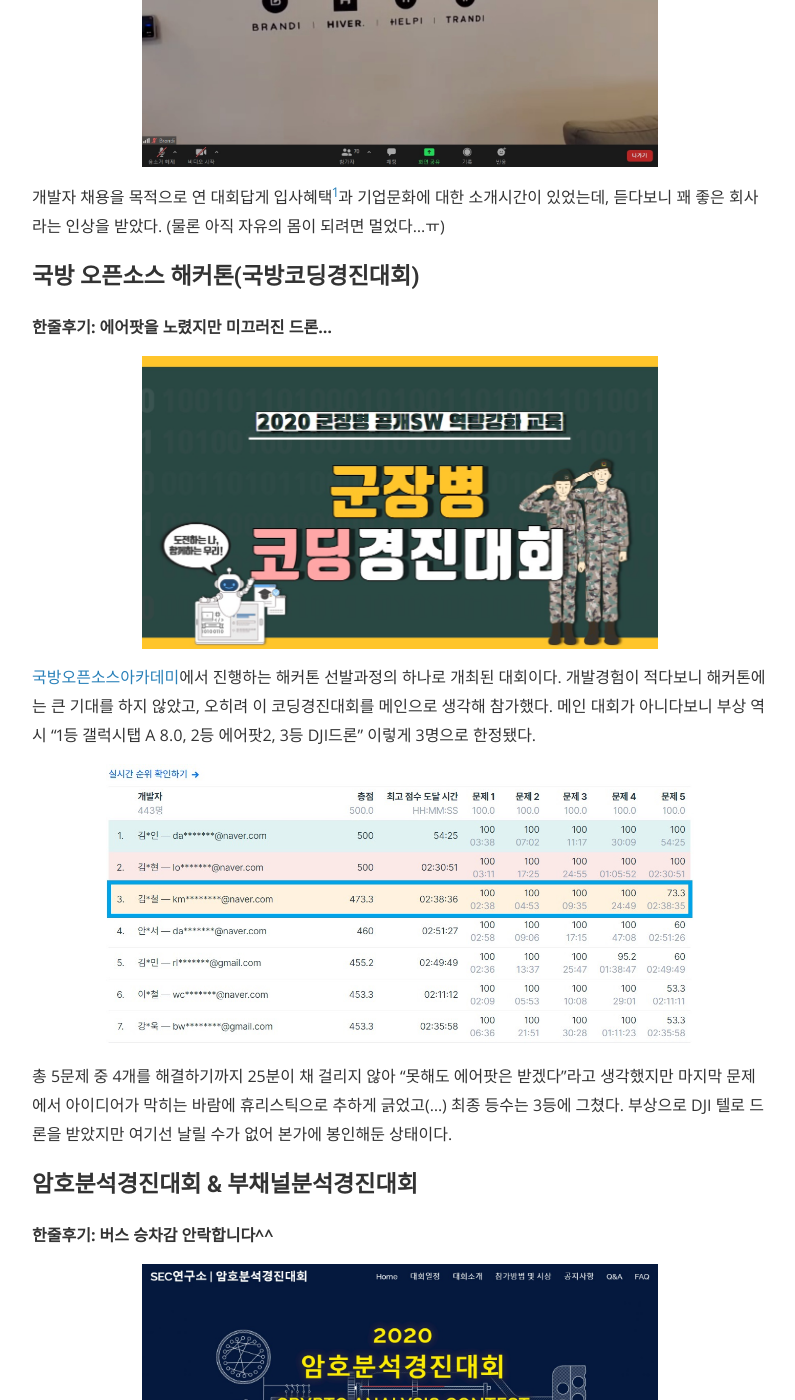
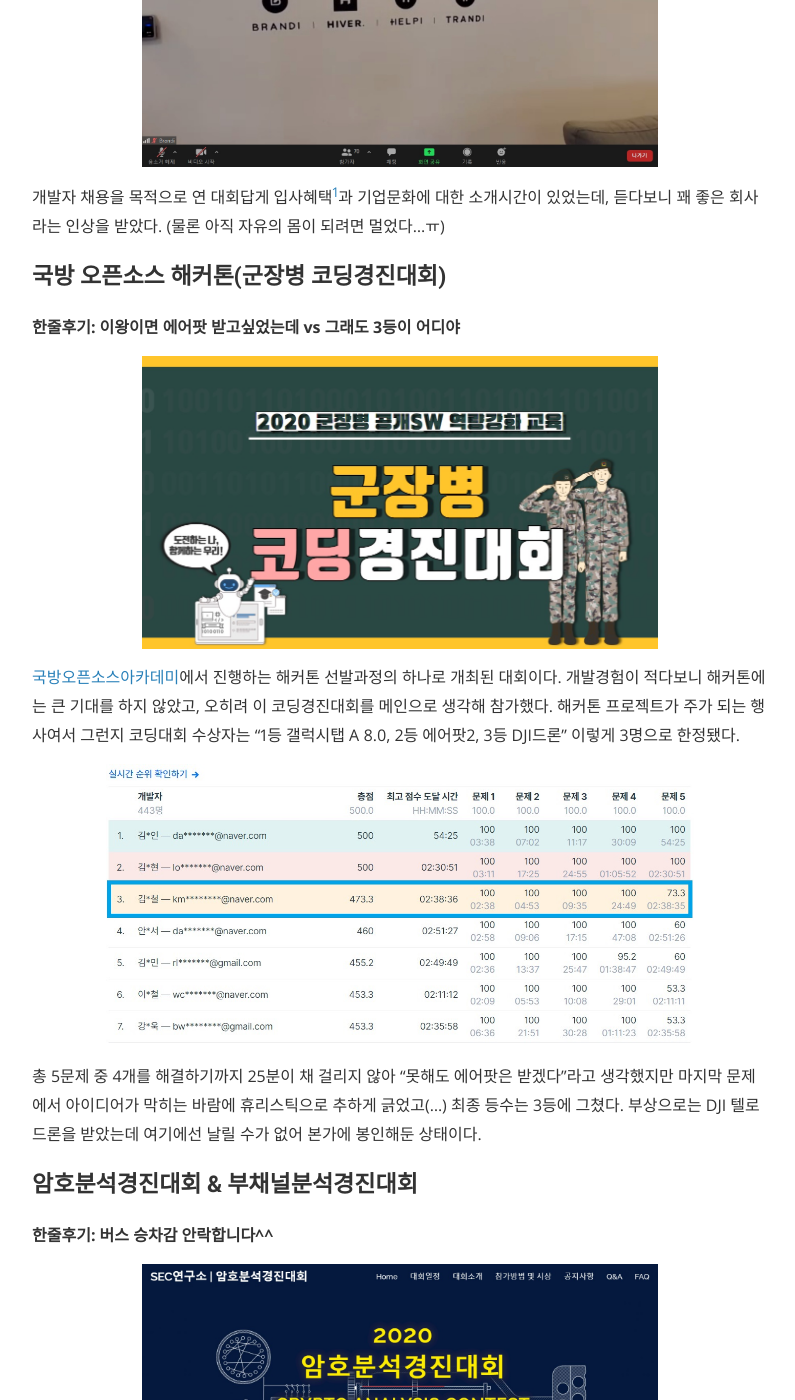
Before and after one commit to nyan101/nyan101.github.io, a Jekyll site: the page built from _posts/2020-11-18-programming-contests-in-2020-review.md, in a window 1280 px wide and 1400 px high, scrolled down 2123 px. Shown: the whole window, without its empty margins (240-1035 px from the left). Built offline with Jekyll 4.4.1, drawn with Linux system fonts in a browser that asks for light colours; nearby versions of some CDN libraries; formulas are drawn with MathJax 3; comment, search, counter and statistics services are not loaded; a style sheet for code colours, icons or effects is not loaded; some of the changed text lies outside the part shown.

Commit message:
fix typo

```diff
--- a/_posts/2020-11-18-programming-contests-in-2020-review.md
+++ b/_posts/2020-11-18-programming-contests-in-2020-review.md
@@ -35,17 +35,17 @@
 [^1]: 기본 연봉상승 1000만원과 함께 사이닝 보너스 1000만원, 스톡옵션 1000만원
 
 
-### 국방 오픈소스 해커톤(국방코딩경진대회)
+### 국방 오픈소스 해커톤(군장병 코딩경진대회)
 
-**한줄후기: 에어팟을 노렸지만 미끄러진 드론...**
+**한줄후기: 이왕이면 에어팟 받고싶었는데 vs 그래도 3등이 어디야**
 
 <img src="/assets/images/2020/11/osam-01.jpg" style="width:70%">
 
-[국방오픈소스아카데미](https://osam.kr/main/index.jsp)에서 진행하는 해커톤 선발과정의 하나로 개최된 대회이다. 개발경험이 적다보니 해커톤에는 큰 기대를 하지 않았고, 오히려 이 코딩경진대회를 메인으로 생각해 참가했다. 메인 대회가 아니다보니 부상 역시 "1등 갤럭시탭 A 8.0, 2등 에어팟2, 3등 DJI드론" 이렇게 3명으로 한정됐다.
+[국방오픈소스아카데미](https://osam.kr/main/index.jsp)에서 진행하는 해커톤 선발과정의 하나로 개최된 대회이다. 개발경험이 적다보니 해커톤에는 큰 기대를 하지 않았고, 오히려 이 코딩경진대회를 메인으로 생각해 참가했다. 해커톤 프로젝트가 주가 되는 행사여서 그런지 코딩대회 수상자는 "1등 갤럭시탭 A 8.0, 2등 에어팟2, 3등 DJI드론" 이렇게 3명으로 한정됐다.
 
 <img src="/assets/images/2020/11/osam-02.jpg" style="width:80%">
 
-총 5문제 중 4개를 해결하기까지 25분이 채 걸리지 않아 "못해도 에어팟은 받겠다"라고 생각했지만 마지막 문제에서 아이디어가 막히는 바람에 휴리스틱으로 추하게 긁었고(...) 최종 등수는 3등에 그쳤다. 부상으로 DJI 텔로 드론을 받았지만 여기선 날릴 수가 없어 본가에 봉인해둔 상태이다.
+총 5문제 중 4개를 해결하기까지 25분이 채 걸리지 않아 "못해도 에어팟은 받겠다"라고 생각했지만 마지막 문제에서 아이디어가 막히는 바람에 휴리스틱으로 추하게 긁었고(...) 최종 등수는 3등에 그쳤다. 부상으로는 DJI 텔로 드론을 받았는데 여기에선 날릴 수가 없어 본가에 봉인해둔 상태이다.
 
 
 
```
Also changed, not shown: other parts of _posts/2020-11-18-programming-contests-in-2020-review.md (+1 -1 lines).
